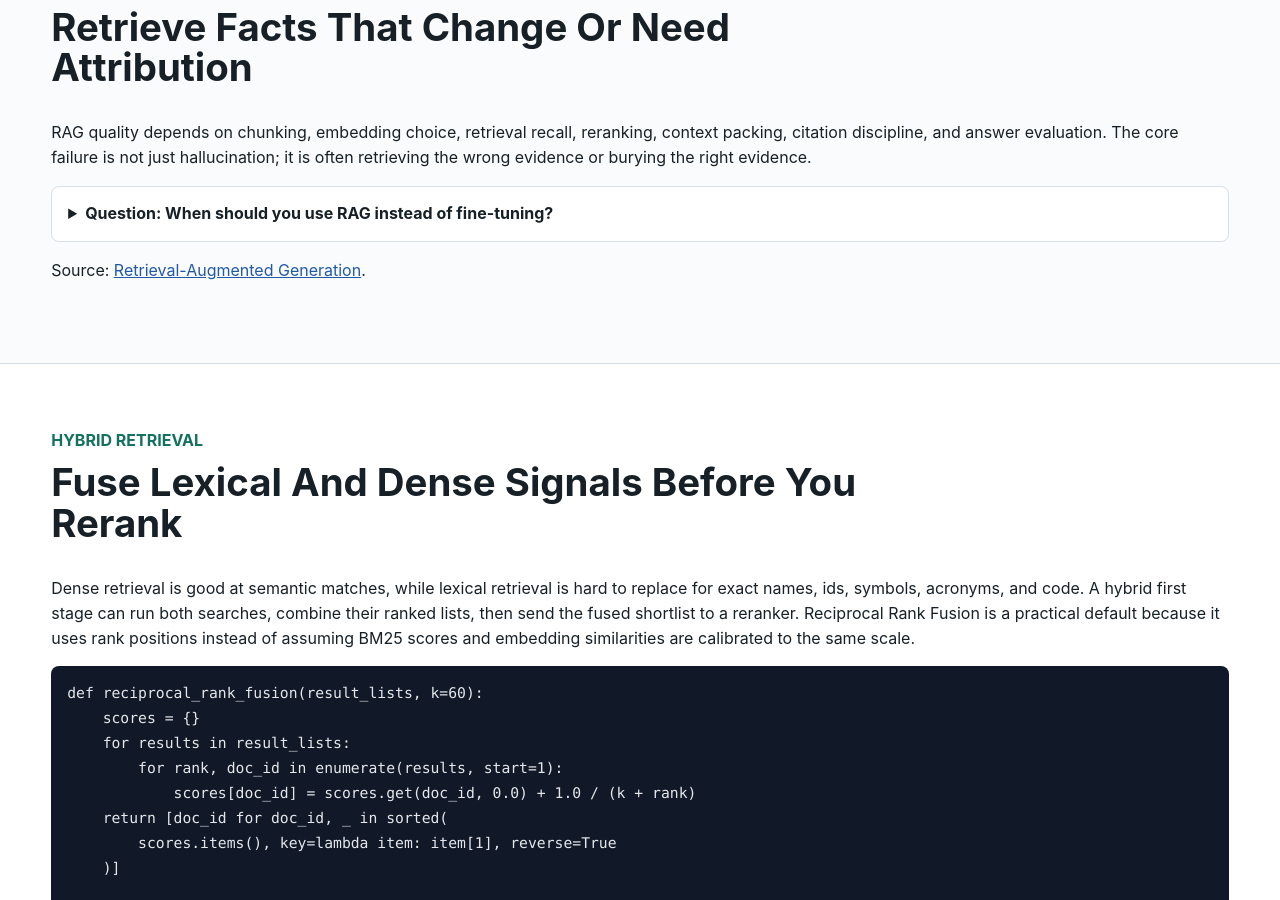
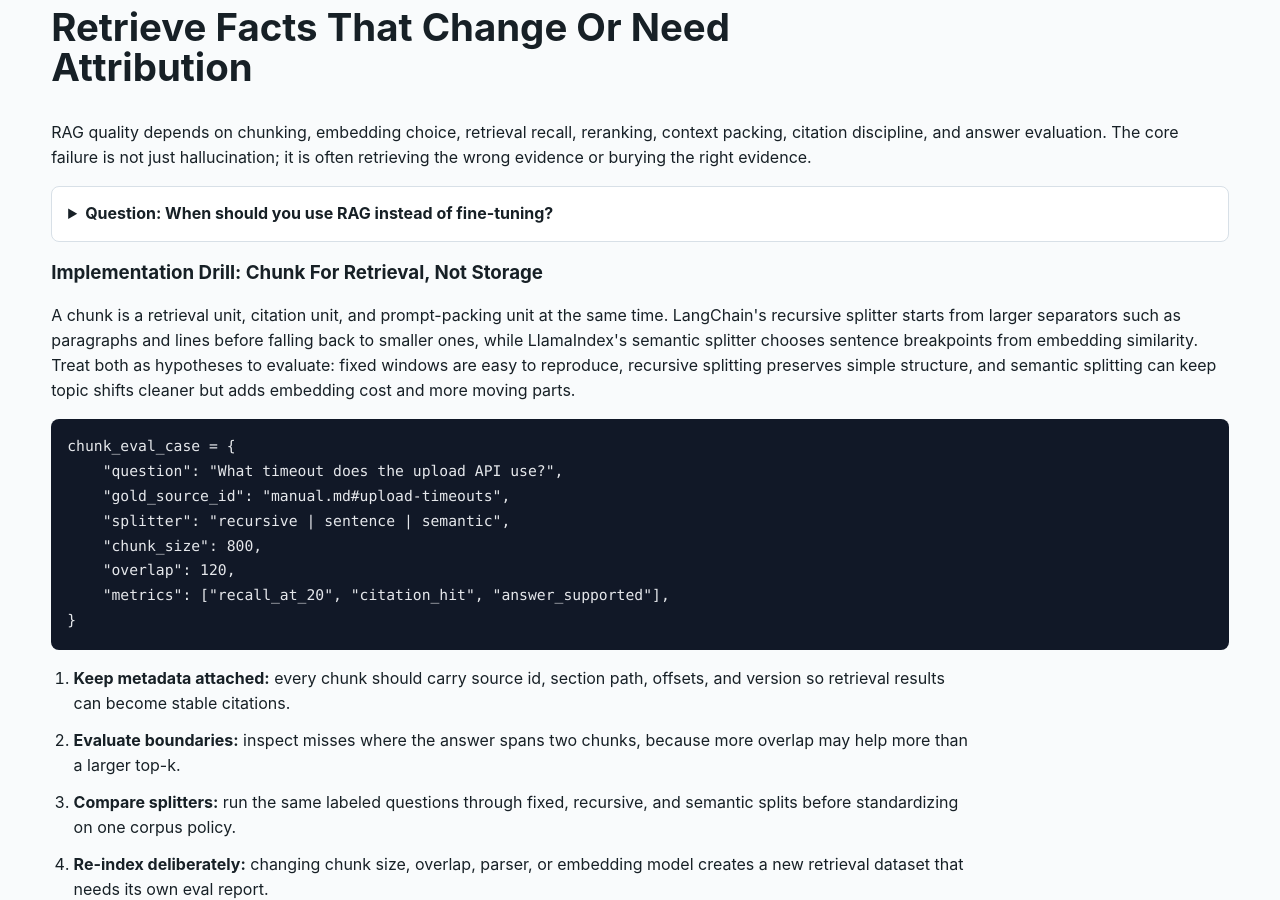
Before and after one commit to kennethli319/kennethli319.github.io, a Jekyll site: the page llm-ml-course/lessons/finetuning-rag-agents.html, which Jekyll copies as it is, in a window 1280 px wide and 900 px high, scrolled down 4102 px. Built offline with Jekyll 4.4.1, drawn with Linux system fonts in a browser that asks for light colours; some of the changed text lies outside the part shown.

Commit message:
Sync RAG chunking drill

```diff
--- a/llm-ml-course/lessons/finetuning-rag-agents.html
+++ b/llm-ml-course/lessons/finetuning-rag-agents.html
@@ -187,7 +187,41 @@ dpo_record = {
         <summary>Question: When should you use RAG instead of fine-tuning?</summary>
         <p>Use RAG when facts change, provenance matters, or the model should answer from a bounded document set. Use fine-tuning when the desired behavior or style should generalize across many requests.</p>
       </details>
-      <p>Source: <a href="https://arxiv.org/abs/2005.11401">Retrieval-Augmented Generation</a>.</p>
+      <h3>Implementation Drill: Chunk For Retrieval, Not Storage</h3>
+      <p>
+        A chunk is a retrieval unit, citation unit, and prompt-packing unit at
+        the same time. LangChain's recursive splitter starts from larger
+        separators such as paragraphs and lines before falling back to smaller
+        ones, while LlamaIndex's semantic splitter chooses sentence breakpoints
+        from embedding similarity. Treat both as hypotheses to evaluate: fixed
+        windows are easy to reproduce, recursive splitting preserves simple
+        structure, and semantic splitting can keep topic shifts cleaner but
+        adds embedding cost and more moving parts.
+      </p>
+      <pre><code>chunk_eval_case = {
+    "question": "What timeout does the upload API use?",
+    "gold_source_id": "manual.md#upload-timeouts",
+    "splitter": "recursive | sentence | semantic",
+    "chunk_size": 800,
+    "overlap": 120,
+    "metrics": ["recall_at_20", "citation_hit", "answer_supported"],
+}</code></pre>
+      <ol class="steps">
+        <li><strong>Keep metadata attached:</strong> every chunk should carry source id, section path, offsets, and version so retrieval results can become stable citations.</li>
+        <li><strong>Evaluate boundaries:</strong> inspect misses where the answer spans two chunks, because more overlap may help more than a larger top-k.</li>
+        <li><strong>Compare splitters:</strong> run the same labeled questions through fixed, recursive, and semantic splits before standardizing on one corpus policy.</li>
+        <li><strong>Re-index deliberately:</strong> changing chunk size, overlap, parser, or embedding model creates a new retrieval dataset that needs its own eval report.</li>
+      </ol>
+      <details class="qa">
+        <summary>Question: Why can smaller chunks improve retrieval but hurt answers?</summary>
+        <p>They can make the retriever find the exact sentence more easily, but the generator may lose surrounding definitions, constraints, or table context needed to produce a supported answer.</p>
+      </details>
+      <p>
+        Sources:
+        <a href="https://arxiv.org/abs/2005.11401">Retrieval-Augmented Generation</a>,
+        <a href="https://docs.langchain.com/oss/python/integrations/splitters/recursive_text_splitter">LangChain recursive text splitter</a>,
+        <a href="https://developers.llamaindex.ai/python/examples/node_parsers/semantic_chunking/">LlamaIndex semantic chunking</a>.
+      </p>
     </section>
 
     <section id="hybrid-retrieval" class="band">
```
